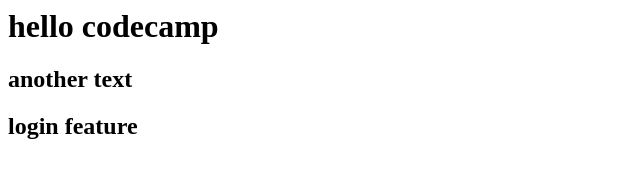
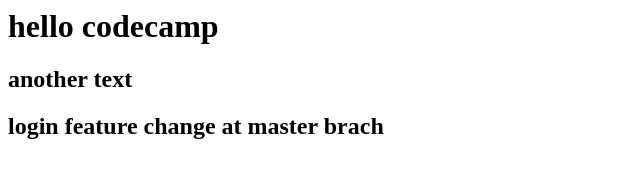
Before and after one commit to chayapol18/learn-basic-git, a plain HTML site: page index.html in a window 1280 px wide. Shown: the whole page, without its empty margins (0-640 px from the left). Drawn offline with Linux system fonts and the light colour scheme.

Commit message:
add more text in master

```diff
--- a/index.html
+++ b/index.html
@@ -1,4 +1,4 @@
 <h1>hello codecamp</h1>
 <h2>another text</h2>
 
-<h2>login feature</h2>
+<h2>login feature change at master brach</h2>
```
